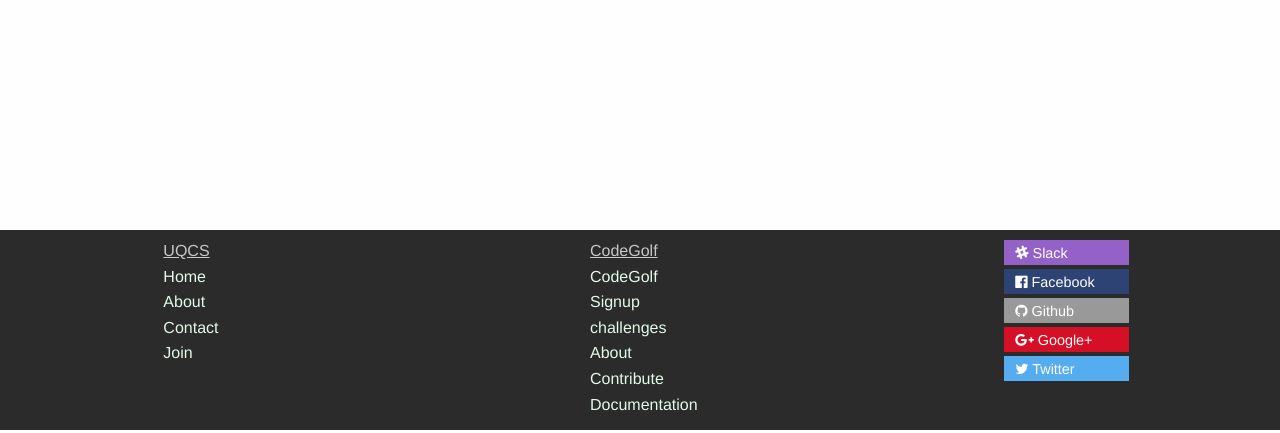
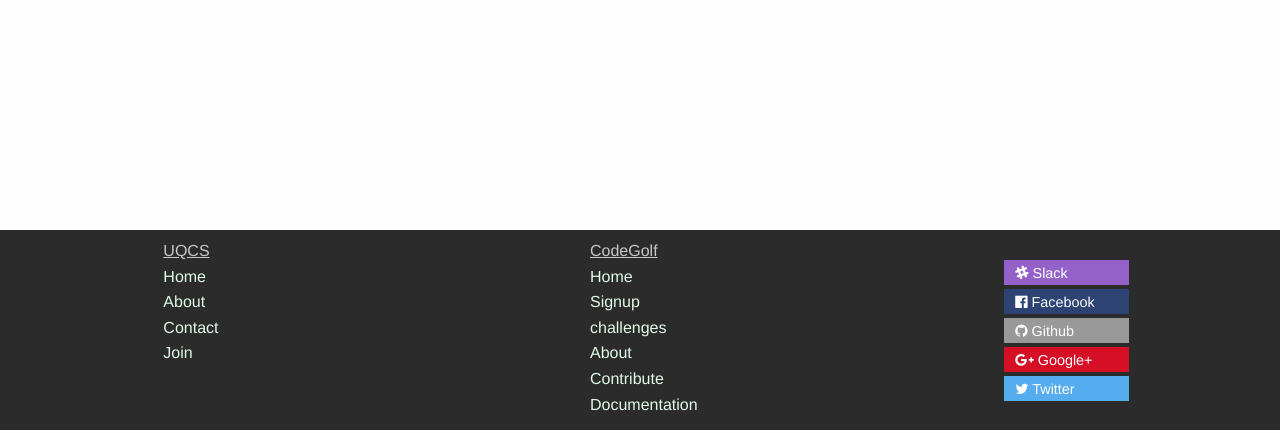
Before and after one commit to UQComputingSociety/codegolf, a Flask app: page / in a window 1280 px wide. Shown: the part 370-803 px from the top of the page. Run offline with Flask 2, Linux system fonts and the light colour scheme; some libraries are stand-ins or nearby versions.

Commit message:
Added more padding to the social links

```diff
--- a/codegolf/templates/layout.html
+++ b/codegolf/templates/layout.html
@@ -44,7 +44,7 @@
       <div class="column small-4">
         <ul class="no-bullet float-center" style="width: 100px;">
           <li class="footer-link-head">CodeGolf</li>
-          <li><a href="/" class="light-link">CodeGolf</a></li>
+          <li><a href="/" class="light-link">Home</a></li>
           <li><a href="/signup" class="light-link">Signup</a></li>
           <li><a href="/challenges" class="light-link">challenges</a></li>
           <li><a href="/about" class="light-link">About</a></li>
@@ -53,7 +53,7 @@
         </ul>
       </div>
       <div class="column small-4">
-        <ul class="no-bullet float-center" style="width: 125px;">
+        <ul class="no-bullet float-center" style="width: 125px; padding-top: 20px;">
           <li>
             <a href="/" class="button social slack">
               <i class="fa fa-slack"></i> Slack
```
